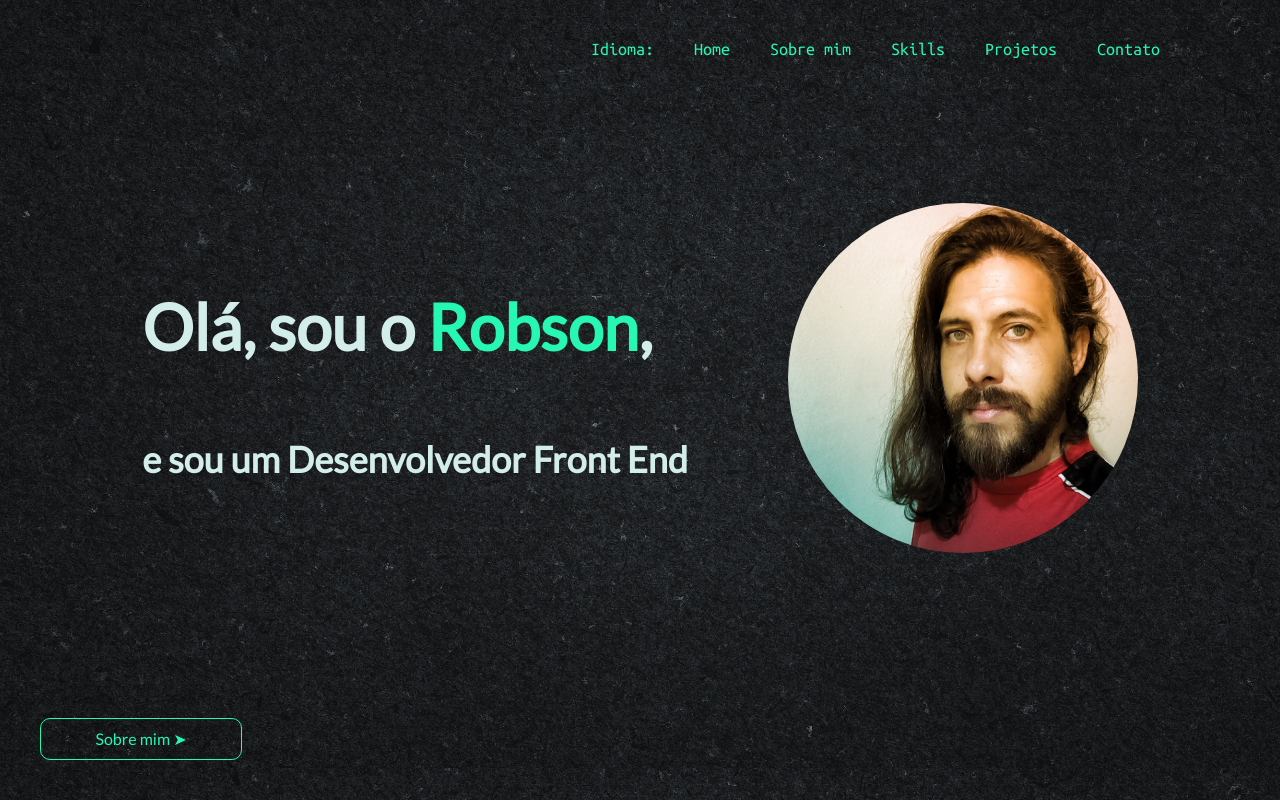
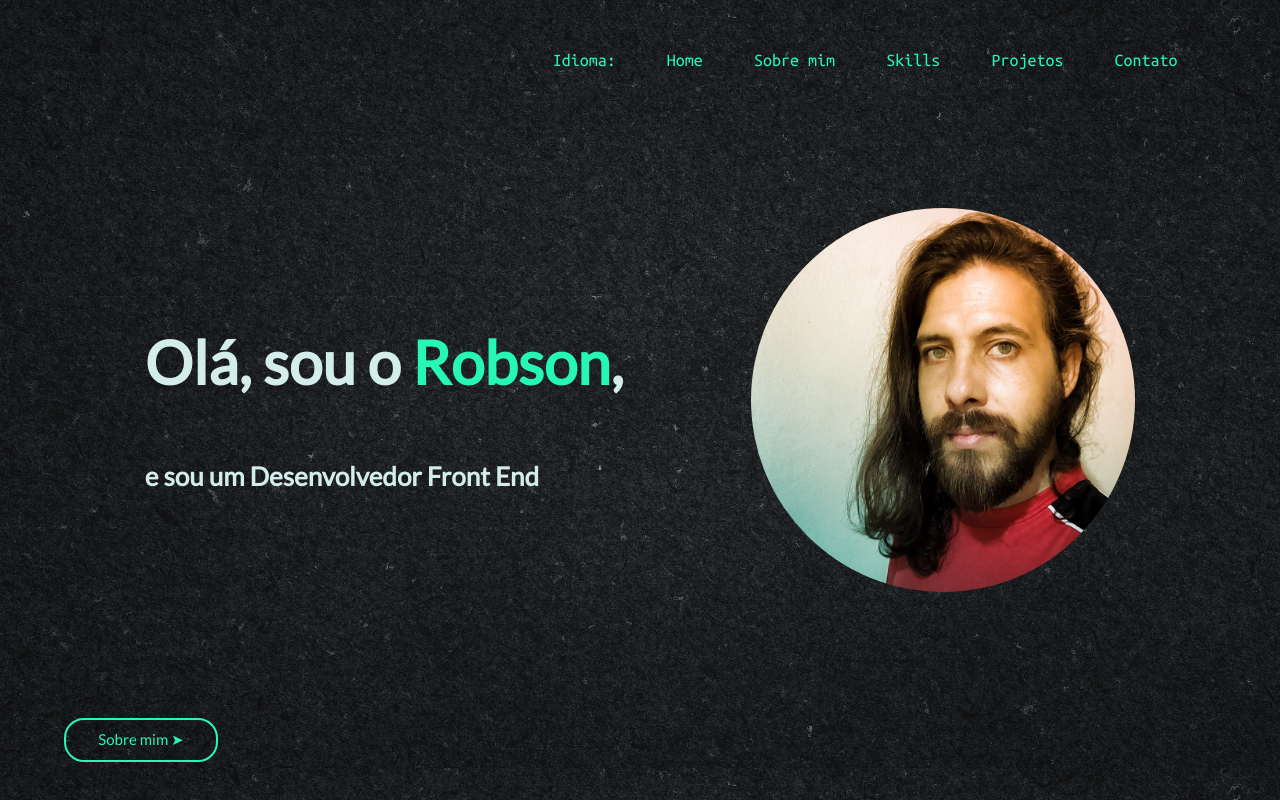
Before and after one commit to robson-melo-dev/my-portfolio, a React (Create React App) app: page / in a window 1280 px wide. Built offline with nearby package versions, Linux system fonts and the light colour scheme.

Commit message:
Home e About prontos, router configurado

```diff
--- a/src/App.css
+++ b/src/App.css
@@ -23,65 +23,3 @@
   height: 100vh;
   background-image: url("./images/background-dark.png");
 }
-
-.navbar{
-  display: flex;
-  flex-direction: row;
-  justify-content: right;
-  margin: 20px 100px 20px 0;
-}
-
-.navbar span{
-  padding: 20px;
-}
-
-.page-link{
-  display: block;
-  float:right;
-}
-
-.navbar .language{
-  display: none;
-}
-
-.select-language{
-  float:left;
-}
-.navbar span{
-  font-family: var(--fnt-links);
-  font-size: 18px;
-  color: var(--clr-highlights);
-}
-
-.next-page{
-  display: flex;
-  flex-direction: column;
-  justify-content: flex-end;
-  margin: 40px 0 40px 40px;
-}
-.next-page-btn{
-  display: flex;
-  flex-direction: column;
-  justify-content: center;
-  align-content: center;
-  width:200px;
-  height: 40px;
-  border: solid 1px var(--clr-highlights);
-  border-radius: 10px;
-  text-align: center;
-}
-
-
-/* #################################   TYPOGRAPHY  ##################### */
-a, a:visited, a:hover, a:active {
-  text-decoration: none;
-  color: inherit;
-}
-
-
-
-
-.next-page{
-  font-family: var(--fnt-titles);
-  color: var(--clr-highlights);
-}
--- a/src/pages/About.css
+++ b/src/pages/About.css
@@ -28,7 +28,7 @@ main {
 }
 
 .title-about {
-  margin-left: 20px;
+  margin-left: 2%;
   color: var(--clr-highlights);
   font-family: var(--fnt-titles);
   font-size: 30px;
@@ -36,11 +36,11 @@ main {
 }
 
 .about-copy p {
-  margin-left: 20px;
-  margin-right: 20px;
+  margin-left: 2%;
+  margin-right: 2%;
   font-family: var(--fnt-text);
   color: var(--clr-almostwhite);
-  font-size: 14px;
+  font-size: 15px;
   text-align: justify;
 }
 
@@ -51,24 +51,29 @@ main {
 }
 .programming-pic {
   width: 100%;
-  max-width: 700px;
+  max-width: 55vw;
   height: auto;
 }
 
-.next-page {
+.next-page-about{
     display: flex;
     flex-direction: column;
     justify-content: flex-end;
-  margin: 40px 0 40px 40px;
+    margin-top: 1vw;
+    margin-bottom: 3vw;
   }
-.next-page-btn {
+  .next-page-about-btn{
     display: flex;
     flex-direction: column;
     justify-content: center;
     align-content: center;
-  width: 200px;
+    margin-left: 5vw;
+    width: 150px;
     height: 40px;
-  border: solid 1px var(--clr-highlights);
-  border-radius: 10px;
+    border: solid 2px var(--clr-highlights);
+    border-radius: 20px;
     text-align: center;
+    font-size: 15px;
+    font-family: var(--fnt-titles);
+    color: var(--clr-highlights);
   }
--- a/src/pages/About.js
+++ b/src/pages/About.js
@@ -25,12 +25,13 @@ function About() {
         <img src={progpic} alt="" className="programming-pic"/>
         </div>
         </article>
+        </main>
+
         <div className="next-page">
         <span className="next-page-btn">
           <a href="skills">Skills &#10148;</a>
         </span>
       </div>
-        </main>
 
 
 
--- a/src/pages/Home.css
+++ b/src/pages/Home.css
@@ -23,19 +23,16 @@
   background-image: url("../images/background-dark.png");
   min-height: 100vh;
 }
-.container{
-
-}
 
 .navbar{
   display: flex;
   flex-direction: row;
   justify-content: right;
-  margin: 20px 100px 0px 0;
+  margin: 2vw 6vw 0 0;
 }
 
 .navbar span{
-  padding: 20px;
+  padding: 2vw;
 }
 
 
@@ -56,37 +53,24 @@
   display: flex;
   flex-direction: row;
   justify-content: center;
-  gap:100px;
+  gap:10vw;
 }
 
 .title{
   display: flex;
   flex-direction: column;
   justify-content: center;
+  color: var(--clr-almostwhite);
+  font-family: var(--fnt-titles);
+
 }
 
-.next-page{
-  display: flex;
-  flex-direction: column;
-  justify-content: flex-end;
-  margin: 40px 0 40px 40px;
-}
-.next-page-btn{
-  display: flex;
-  flex-direction: column;
-  justify-content: center;
-  align-content: center;
-  width:200px;
-  height: 40px;
-  border: solid 1px var(--clr-highlights);
-  border-radius: 10px;
-  text-align: center;
-}
+
 
 .profile-pic{
   width: 100%;
-  max-width: 350px;
-  height: auto;
+  max-width: 30vw;
+  max-height: 30vw;
   border-radius: 50%;
 }
 
@@ -96,28 +80,37 @@ a, a:visited, a:hover, a:active {
   color: inherit;
 }
 
-.navbar span{
-  font-family: var(--fnt-links);
-  font-size: 18px;
-  color: var(--clr-highlights);
-}
 
-.title{
-  color: var(--clr-almostwhite);
-  font-family: var(--fnt-titles);
-  font-size: 24px;
-}
-
- .title h1{
-  font-family: var(--fnt-titles);
-  font-size: 64px;
- }
 
 .title .nome{
   color: var(--clr-highlights);
 }
+.title h1{
+  font-size: 60px;
+}
+.title h2{
+  font-size: 26px;
+}
 
 .next-page{
+  display: flex;
+  flex-direction: column;
+  justify-content: flex-end;
+  margin-top: 1vw;
+  margin-bottom: 3vw;
+}
+.next-page-btn{
+  display: flex;
+  flex-direction: column;
+  justify-content: center;
+  align-content: center;
+  margin-left: 5vw;
+  width: 150px;
+  height: 40px;
+  border: solid 2px var(--clr-highlights);
+  border-radius: 20px;
+  text-align: center;
+  font-size: 15px;
   font-family: var(--fnt-titles);
   color: var(--clr-highlights);
 }
```
Lines whose indentation alone changed are shown as unchanged.
